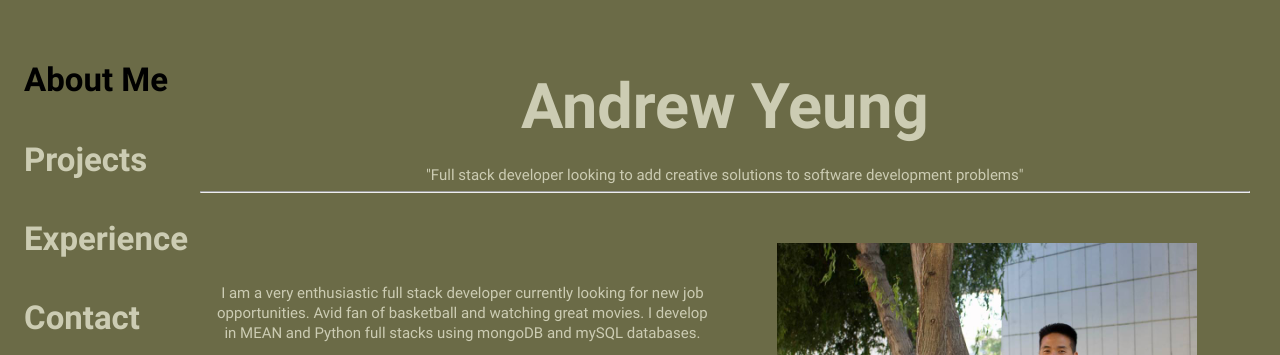
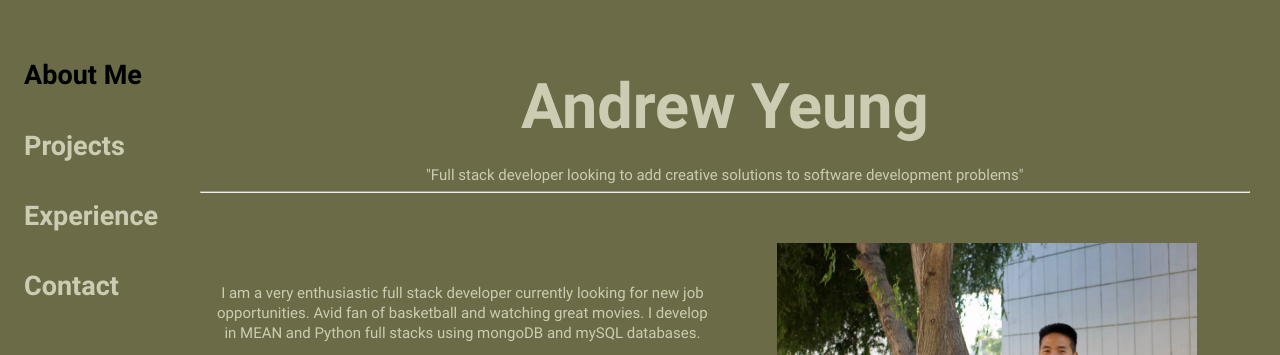
Before and after one commit to andrewhyeung/portfolio-, a website: page client/index.html in a window 1280 px wide. Shown: the top 355 px of the page. Drawn offline with nearby package versions, Linux system fonts and the light colour scheme.

Commit message:
changed size of navbar because of david

```diff
--- a/client/static/custom_stylesheet.css
+++ b/client/static/custom_stylesheet.css
@@ -14,13 +14,12 @@ body{
 }
 
 	#left a{
-		font-size: 220%;
+		font-size: 180%;
 		font-weight: 600;
 		display: block;
 		margin-top: 10%;
 		color: #ccccb3;
 	}
-
 a{
 	color:  #2f2f1e;
 }
@@ -31,9 +30,7 @@ a{
 	display: block;
 	overflow: auto;
 	margin-left: 200px;
-
 }
-
 
 .professional_link{
 	height: 100px;
```
Also changed, not shown: client/static/partials/body.html (+0 -5 lines).
